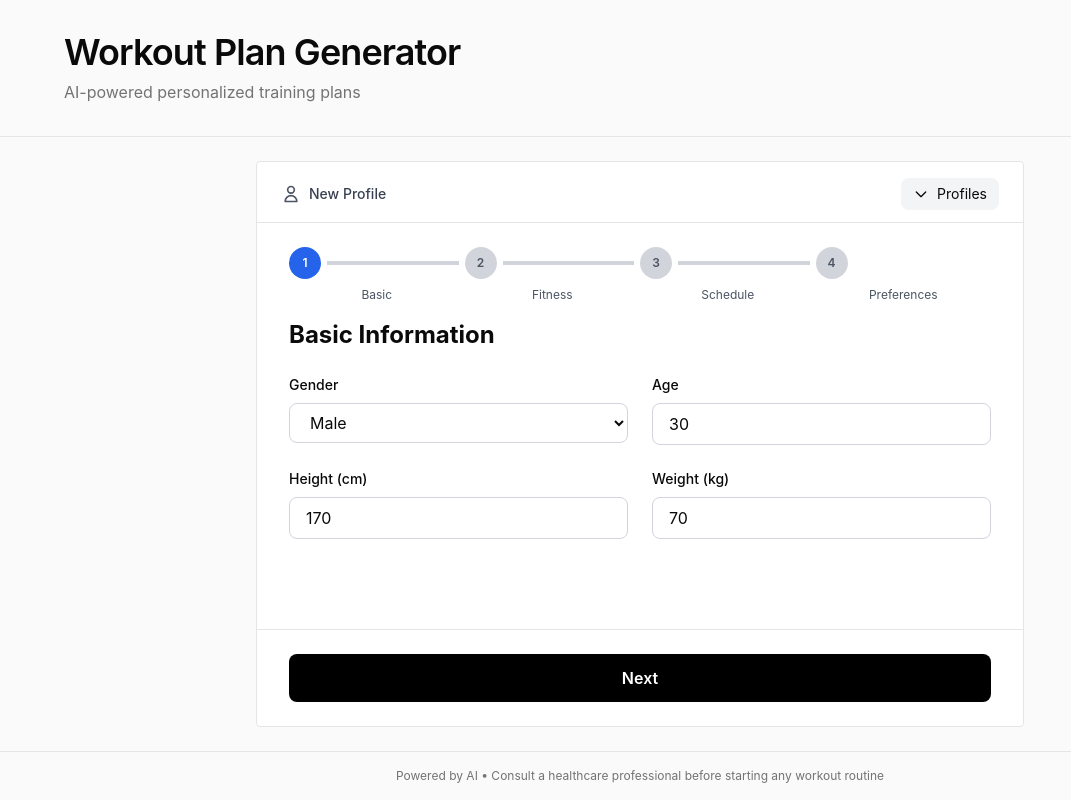
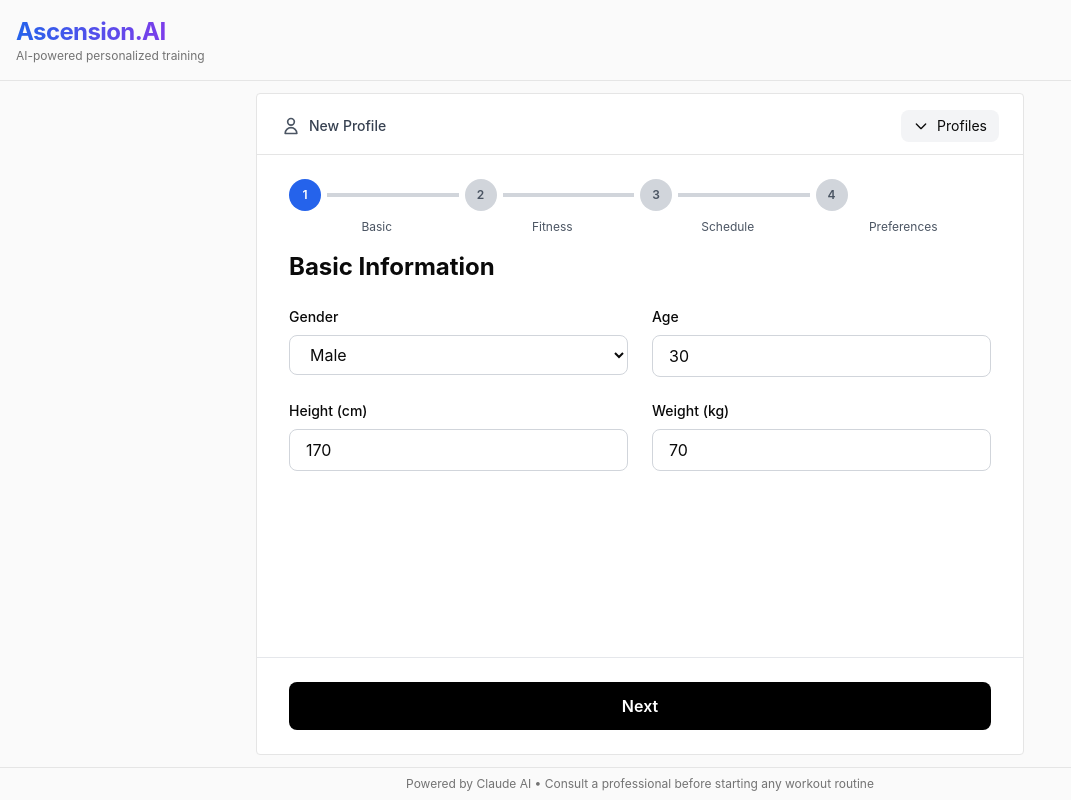
Before and after one commit to sibulus13/Workout-Gen, a Next.js app: page / in a window 1280 px wide. Shown: the whole page, without its empty margins (0-1071 px from the left). Built offline with nearby package versions, Linux system fonts and the light colour scheme.

Commit message:
Refactor: Update project name and metadata to Ascension.AI

```diff
--- a/app/layout.tsx
+++ b/app/layout.tsx
@@ -3,8 +3,8 @@
 import { Analytics } from "@vercel/analytics/next"
 
 export const metadata: Metadata = {
-  title: "AI Workout Plan Generator",
-  description: "Generate personalized workout plans powered by AI",
+  title: "Ascension.AI - AI-Powered Workout Plans",
+  description: "Generate personalized workout plans powered by AI. Customize exercises, track progress, and achieve your fitness goals with Ascension.AI",
 };
 
 export default function RootLayout({
--- a/app/page.tsx
+++ b/app/page.tsx
@@ -94,41 +94,41 @@
   return (
     <main className="h-screen overflow-hidden bg-[--background] flex flex-col">
       {/* Header */}
-      <div className="border-b border-[--card-border] py-8 px-4">
-        <div className="max-w-6xl mx-auto">
-          <h1 className="text-3xl md:text-4xl font-semibold mb-2 tracking-tight">
-            Workout Plan Generator
+      <div className="border-b border-[--card-border] py-4 px-4">
+        <div className="max-w-7xl mx-auto flex items-center justify-between">
+          <div>
+            <h1 className="text-2xl font-bold tracking-tight bg-gradient-to-r from-blue-600 to-purple-600 bg-clip-text text-transparent">
+              Ascension.AI
             </h1>
-          <p className="text-base text-[--muted]">
-            AI-powered personalized training plans
+            <p className="text-xs text-[--muted]">
+              AI-powered personalized training
             </p>
           </div>
         </div>
+      </div>
 
+      {/* Main Content */}
+      <div className="flex-1 overflow-hidden px-4 py-3">
         {/* Error Display */}
         {error && (
-        <div className="max-w-6xl mx-auto w-full px-4 mt-4">
-          <div className="bg-red-50 dark:bg-red-950/30 border border-red-200 dark:border-red-900 text-red-900 dark:text-red-200 px-4 py-3 rounded text-sm">
-            <p className="font-medium mb-1">Error</p>
-            <p>{error}</p>
+          <div className="max-w-7xl mx-auto mb-3">
+            <div className="bg-red-50 dark:bg-red-950/30 border border-red-200 dark:border-red-900 text-red-900 dark:text-red-200 px-3 py-2 rounded text-sm">
+              <p className="font-medium">Error: {error}</p>
             </div>
           </div>
         )}
-
-      {/* Main Content */}
-      <div className="flex-1 overflow-hidden px-4 py-6">
         {!workoutPlan ? (
           <div className="max-w-3xl mx-auto h-full">
             <WorkoutForm onGenerate={handleGenerate} isLoading={isLoading} />
           </div>
         ) : (
-          <div className="mx-auto h-full flex flex-col" style={{ maxWidth: isChatOpen ? '100%' : '1280px' }}>
+          <div className="h-full flex flex-col max-w-full">
             {/* Plan timestamp and controls */}
-            <div className="mb-4 flex items-center justify-between px-4">
-              <div className="flex items-center gap-4">
+            <div className="mb-2 flex items-center justify-between px-2">
+              <div className="flex items-center gap-3">
                 {planTimestamp && (
                   <div className="text-xs text-[--muted]">
-                    Generated {new Date(planTimestamp).toLocaleDateString()} at {new Date(planTimestamp).toLocaleTimeString()}
+                    {new Date(planTimestamp).toLocaleDateString()} • {new Date(planTimestamp).toLocaleTimeString([], { hour: '2-digit', minute: '2-digit' })}
                   </div>
                 )}
               </div>
@@ -140,14 +140,14 @@
                     setViewMode(viewMode === 'history' ? 'plan' : 'history');
                     setIsChatOpen(false);
                   }}
-                  className={`py-2 px-4 rounded-lg font-medium transition-colors flex items-center gap-2 ${
+                  className={`py-1.5 px-3 rounded-lg text-sm font-medium transition-colors flex items-center gap-1.5 ${
                     viewMode === 'history'
                       ? 'bg-blue-600 text-white'
                       : 'bg-gray-100 dark:bg-gray-700 text-gray-700 dark:text-gray-300 hover:bg-gray-200 dark:hover:bg-gray-600'
                   }`}
                   title="View workout history"
                 >
-                  <svg className="w-5 h-5" fill="none" strokeLinecap="round" strokeLinejoin="round" strokeWidth="2" viewBox="0 0 24 24" stroke="currentColor">
+                  <svg className="w-4 h-4" fill="none" strokeLinecap="round" strokeLinejoin="round" strokeWidth="2" viewBox="0 0 24 24" stroke="currentColor">
                     <path d="M12 8v4l3 3m6-3a9 9 0 11-18 0 9 9 0 0118 0z" />
                   </svg>
                   History
@@ -157,26 +157,26 @@
                 {viewMode === 'plan' && (
                   <button
                     onClick={() => setIsChatOpen(!isChatOpen)}
-                    className={`py-2 px-4 rounded-lg font-medium transition-all flex items-center gap-2 shadow-sm ${
+                    className={`py-1.5 px-3 rounded-lg text-sm font-medium transition-all flex items-center gap-1.5 shadow-sm ${
                       isChatOpen
                         ? 'bg-gray-600 hover:bg-gray-700 text-white'
                         : 'bg-gradient-to-r from-blue-600 to-purple-600 hover:from-blue-700 hover:to-purple-700 text-white shadow-lg hover:shadow-xl'
                     }`}
                     title={isChatOpen ? 'Close chat' : 'Open chat to modify plan'}
                   >
-                    <svg className="w-5 h-5" fill="none" strokeLinecap="round" strokeLinejoin="round" strokeWidth="2" viewBox="0 0 24 24" stroke="currentColor">
+                    <svg className="w-4 h-4" fill="none" strokeLinecap="round" strokeLinejoin="round" strokeWidth="2" viewBox="0 0 24 24" stroke="currentColor">
                       <path d="M8 10h.01M12 10h.01M16 10h.01M9 16H5a2 2 0 01-2-2V6a2 2 0 012-2h14a2 2 0 012 2v8a2 2 0 01-2 2h-5l-5 5v-5z" />
                     </svg>
-                    {isChatOpen ? 'Close Chat' : 'Modify Plan'}
+                    {isChatOpen ? 'Close' : 'Modify'}
                   </button>
                 )}
               </div>
             </div>
 
             {/* Main Content Area */}
-            <div className="flex-1 overflow-hidden flex px-4">
+            <div className="flex-1 overflow-hidden flex px-2">
               {viewMode === 'history' ? (
-                <div className="flex-1 bg-white dark:bg-gray-800 rounded-lg shadow-lg border border-gray-200 dark:border-gray-700 p-6 overflow-hidden">
+                <div className="flex-1 bg-white dark:bg-gray-800 rounded-lg shadow-lg border border-gray-200 dark:border-gray-700 p-4 overflow-hidden">
                   <WorkoutHistory onLoadPlan={handleLoadFromHistory} />
                 </div>
               ) : (
@@ -191,7 +191,7 @@
                   {/* Chat Panel - Slides in from right */}
                   <div
                     className={`transition-all duration-300 overflow-hidden ${
-                      isChatOpen ? 'w-96 opacity-100 pl-4' : 'w-0 opacity-0'
+                      isChatOpen ? 'w-96 opacity-100 pl-3' : 'w-0 opacity-0'
                     }`}
                   >
                     {isChatOpen && (
@@ -204,10 +204,10 @@
               )}
             </div>
 
-            <div className="pt-6 px-4">
+            <div className="pt-3 px-2 flex gap-2">
               <button
                 onClick={handleClearPlan}
-                className="w-full btn btn-primary font-medium py-3 px-4 rounded transition-colors duration-150"
+                className="flex-1 btn btn-primary font-medium py-2 px-4 rounded transition-colors duration-150 text-sm"
               >
                 Generate New Plan
               </button>
@@ -217,10 +217,8 @@
       </div>
 
       {/* Footer */}
-      <div className="text-center py-4 px-4 text-xs text-[--muted] border-t border-[--card-border]">
-        <p>
-          Powered by AI • Consult a healthcare professional before starting any workout routine
-        </p>
+      <div className="text-center py-2 px-4 text-xs text-[--muted] border-t border-[--card-border]">
+        <p>Powered by Claude AI • Consult a professional before starting any workout routine</p>
       </div>
     </main>
   );
--- a/package.json
+++ b/package.json
@@ -1,5 +1,5 @@
 {
-  "name": "workout-gen",
+  "name": "ascension-ai",
   "version": "0.1.0",
   "private": true,
   "scripts": {
```
Also changed, not shown: 1 other file (tests, documents, lock files or other folders). Lines whose indentation alone changed are shown as unchanged.
